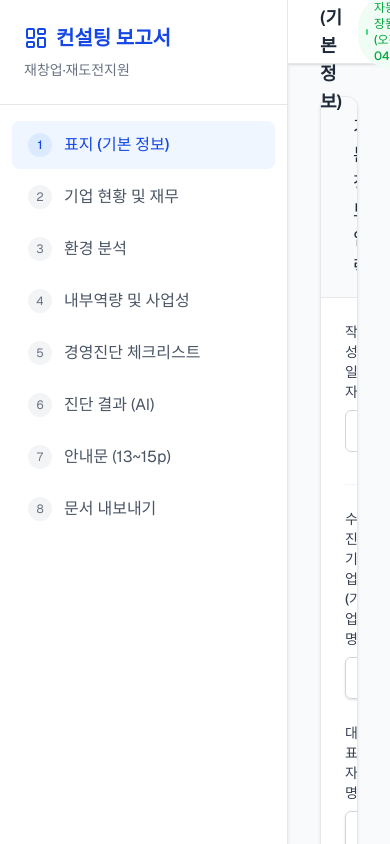
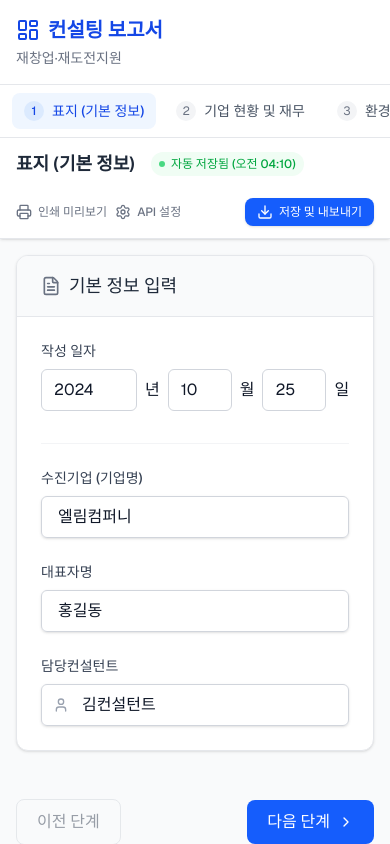
Before and after one commit to SA1104/consulting-report-app, a Next.js app: page / in a window 390 px wide. Built offline with nearby package versions, Linux system fonts and the light colour scheme.

Commit message:
Fix mobile responsiveness for layout

```diff
--- a/src/app/page.tsx
+++ b/src/app/page.tsx
@@ -363,34 +363,34 @@ ${results.map(r => `[${r.category} 부문]: ${r.score}점 (${r.grade}등급)`).j
   };
 
   return (
-    <div className="flex h-screen bg-gray-50 font-sans text-gray-900 print:h-auto print:block print:bg-white">
+    <div className="flex flex-col md:flex-row h-screen bg-gray-50 font-sans text-gray-900 print:h-auto print:block print:bg-white">
       {/* Sidebar */}
-      <div className="w-72 bg-white border-r border-gray-200 shadow-sm flex flex-col print:hidden">
-        <div className="p-6 border-b border-gray-200">
+      <div className="w-full md:w-72 bg-white border-b md:border-b-0 md:border-r border-gray-200 shadow-sm flex flex-col print:hidden shrink-0">
+        <div className="p-4 md:p-6 border-b border-gray-200">
           <h1 className="text-xl font-bold text-blue-700 flex items-center gap-2">
             <LayoutDashboard className="w-6 h-6" />
             컨설팅 보고서
           </h1>
-          <p className="text-sm text-gray-500 mt-2">재창업·재도전지원</p>
+          <p className="text-sm text-gray-500 mt-1 md:mt-2">재창업·재도전지원</p>
         </div>
-        <div className="flex-1 overflow-y-auto py-4">
-          <ul className="space-y-1 px-3">
+        <div className="overflow-x-auto md:overflow-y-auto py-2 md:py-4 flex-none md:flex-1 custom-scrollbar">
+          <ul className="flex flex-row md:flex-col space-x-2 md:space-x-0 md:space-y-1 px-3 w-max md:w-auto">
             {steps.map((step, idx) => (
-              <li key={step.id}>
+              <li key={step.id} className="shrink-0">
                 <button
                   onClick={() => setCurrentStep(idx)}
-                  className={`w-full flex items-center gap-3 px-4 py-3 text-left rounded-lg transition-colors ${
+                  className={`w-full flex items-center gap-2 md:gap-3 px-3 md:px-4 py-2 md:py-3 text-left rounded-lg transition-colors whitespace-nowrap ${
                     currentStep === idx
                       ? 'bg-blue-50 text-blue-700 font-medium'
                       : 'text-gray-600 hover:bg-gray-50'
                   }`}
                 >
-                  <span className={`flex items-center justify-center w-6 h-6 rounded-full text-xs ${
+                  <span className={`flex items-center justify-center w-5 h-5 md:w-6 md:h-6 rounded-full text-xs shrink-0 ${
                     currentStep === idx ? 'bg-blue-100 text-blue-700' : 'bg-gray-100 text-gray-500'
                   }`}>
                     {idx + 1}
                   </span>
-                  {step.title}
+                  <span className="text-sm md:text-base">{step.title}</span>
                 </button>
               </li>
             ))}
@@ -401,7 +401,7 @@ ${results.map(r => `[${r.category} 부문]: ${r.score}점 (${r.grade}등급)`).j
       {/* Main Content */}
       <div className="flex-1 flex flex-col overflow-hidden print:overflow-visible print:block">
         {/* Header */}
-        <header className="h-16 bg-white border-b border-gray-200 flex items-center justify-between px-8 shadow-sm z-10 print:hidden">
+        <header className="h-auto md:h-16 bg-white border-b border-gray-200 flex flex-col md:flex-row items-start md:items-center justify-between px-4 md:px-8 py-3 md:py-0 shadow-sm z-10 print:hidden gap-3 md:gap-0">
           <div className="flex items-center gap-4">
             <h2 className="text-lg font-semibold text-gray-800">
               {steps[currentStep].title}
@@ -413,21 +413,21 @@ ${results.map(r => `[${r.category} 부문]: ${r.score}점 (${r.grade}등급)`).j
               </span>
             )}
           </div>
-          <div className="flex items-center gap-4">
-            <button onClick={() => setIsPreviewOpen(true)} className="text-gray-500 hover:text-blue-600 flex items-center gap-2 text-sm font-medium transition-colors">
+          <div className="flex items-center flex-wrap gap-2 md:gap-4 w-full md:w-auto mt-2 md:mt-0">
+            <button onClick={() => setIsPreviewOpen(true)} className="text-gray-500 hover:text-blue-600 flex items-center gap-1.5 md:gap-2 text-xs md:text-sm font-medium transition-colors">
               <Printer className="w-4 h-4" /> 인쇄 미리보기
             </button>
-            <button onClick={() => setIsSettingsOpen(true)} className="text-gray-500 hover:text-gray-700 flex items-center gap-2 text-sm font-medium">
+            <button onClick={() => setIsSettingsOpen(true)} className="text-gray-500 hover:text-gray-700 flex items-center gap-1.5 md:gap-2 text-xs md:text-sm font-medium">
               <Settings className="w-4 h-4" /> API 설정
             </button>
-            <button onClick={() => setCurrentStep(7)} className="bg-blue-600 hover:bg-blue-700 text-white px-4 py-2 rounded-lg text-sm font-medium transition-colors flex items-center gap-2 shadow-sm">
+            <button onClick={() => setCurrentStep(7)} className="bg-blue-600 hover:bg-blue-700 text-white px-3 md:px-4 py-1.5 md:py-2 rounded-lg text-xs md:text-sm font-medium transition-colors flex items-center gap-1.5 md:gap-2 shadow-sm ml-auto md:ml-0">
               <Download className="w-4 h-4" /> 저장 및 내보내기
             </button>
           </div>
         </header>
 
         {/* Content Area */}
-        <main ref={contentAreaRef} className="flex-1 overflow-y-auto p-8 scroll-smooth print:hidden">
+        <main ref={contentAreaRef} className="flex-1 overflow-y-auto p-4 md:p-8 scroll-smooth print:hidden">
           <div className="max-w-5xl mx-auto space-y-8">
 
             {/* Step 0: Cover (Skipped here for brevity, assuming same as before) */}
```
